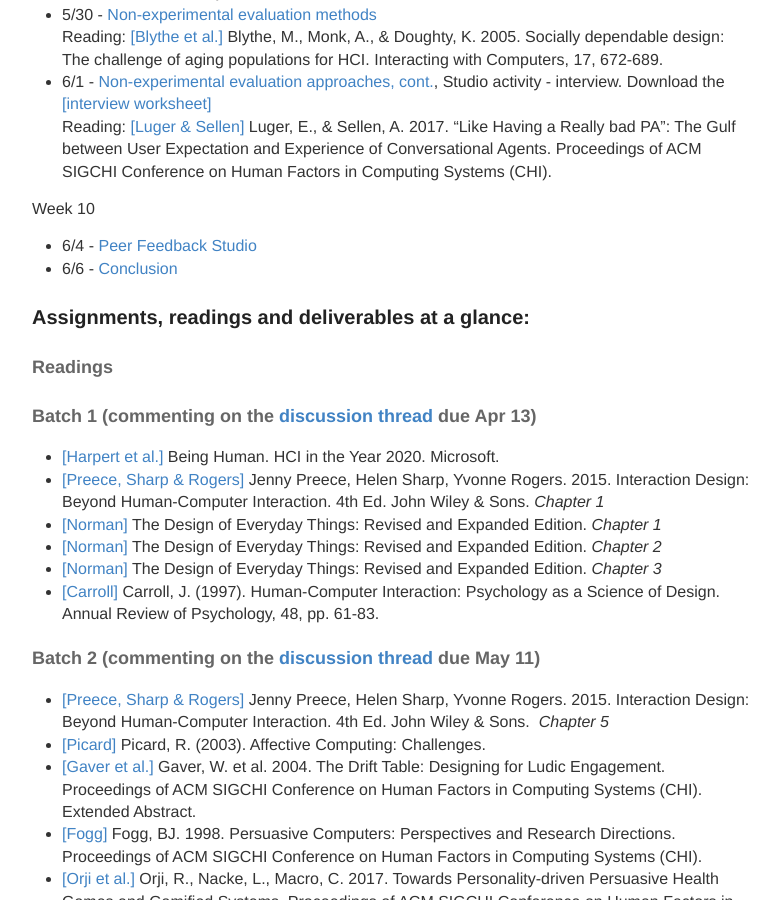
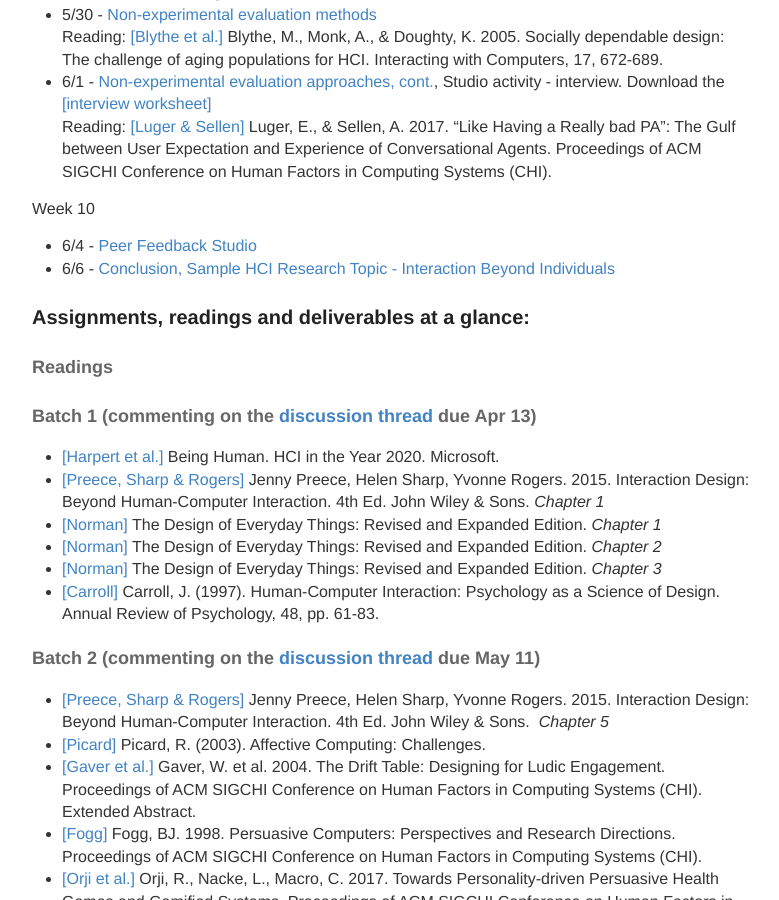
Before and after one commit to hciwang/hciwang.github.io, a Jekyll site: the page built from _posts/2018-3-25-lectures.md, in a window 1280 px wide and 900 px high, scrolled down 2807 px. Shown: the whole window, without its empty margins (248-1027 px from the left). Built offline with Jekyll 4.4.1, drawn with Linux system fonts in a browser that asks for light colours.

Commit message:
Update 2018-3-25-lectures.md

```diff
--- a/_posts/2018-3-25-lectures.md
+++ b/_posts/2018-3-25-lectures.md
@@ -90,7 +90,7 @@
 
 Week 10
 - 6/4 -   [Peer Feedback Studio](https://canvas.ucdavis.edu/courses/225630/files?preview=3722391)
-- 6/6 -   [Conclusion]()
+- 6/6 -   [Conclusion, Sample HCI Research Topic - Interaction Beyond Individuals](https://canvas.ucdavis.edu/courses/225630/files?preview=3744557)
 
 
 ### Assignments, readings and deliverables at a glance:
```
